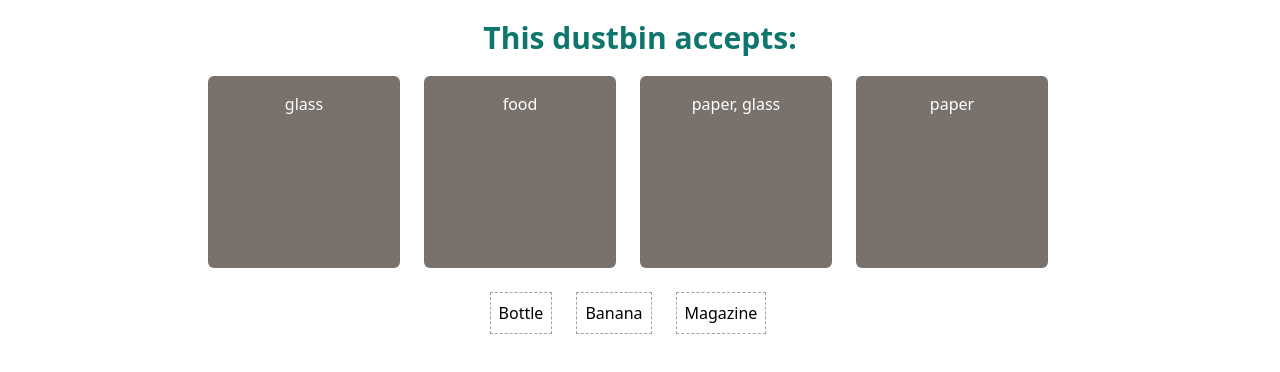
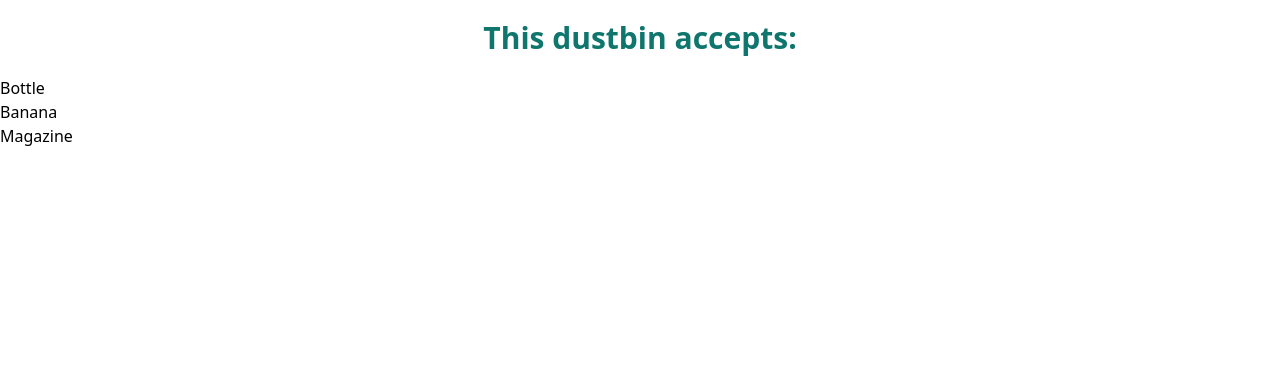
Before and after one commit to BulochkaBU/dustbin, a React (Vite) app: page / in a window 1280 px wide. Shown: the top 372 px of the page. Built offline with nearby package versions, Linux system fonts and the light colour scheme.

Commit message:
continue

```diff
--- a/package.json
+++ b/package.json
@@ -10,11 +10,14 @@
     "preview": "vite preview"
   },
   "dependencies": {
+    "@reduxjs/toolkit": "^2.0.1",
     "immutability-helper": "^3.1.1",
     "react": "^18.2.0",
     "react-dnd": "^16.0.1",
     "react-dnd-html5-backend": "^16.0.1",
-    "react-dom": "^18.2.0"
+    "react-dom": "^18.2.0",
+    "react-redux": "^9.0.4",
+    "redux": "^5.0.0"
   },
   "devDependencies": {
     "@types/react": "^18.2.37",
--- a/src/Box.tsx
+++ b/src/Box.tsx
@@ -1,22 +1,22 @@
-import { memo } from "react";
 import { useDrag } from "react-dnd";
+import { Category } from "./ItemTypes";
 
 export interface BoxProps {
   name: string;
-  category: string;
+  currentCategory: Category;
   isDropped: boolean;
 }
 
-export const Box = memo(function Box({ name, category, isDropped }: BoxProps) {
+export const Box = function Box({ name, currentCategory, isDropped }: BoxProps) {
   const [{ opacity }, drag] = useDrag(
     () => ({
-      type: category,
+      type: currentCategory,
       item: { name },
       collect: (monitor) => ({
         opacity: monitor.isDragging() ? 0.4 : 1,
       }),
     }),
-    [name, category]
+    [name, currentCategory]
   );
 
   return (
@@ -29,4 +29,4 @@ export const Box = memo(function Box({ name, category, isDropped }: BoxProps) {
       {isDropped ? <s>{name}</s> : name}
     </div>
   );
-});
+};
--- a/src/Container.tsx
+++ b/src/Container.tsx
@@ -1,99 +1,51 @@
-import update from "immutability-helper";
-import { memo, useCallback, useState } from "react";
+import { useSelector } from "react-redux";
+import { DustbinState } from "./dustbinSlice";
 
-import { Box } from "./Box";
-import { Dustbin } from "./Dustbin";
-import { Categories, ProductTypes } from "./ItemTypes";
+function Container() {
+  const selectProducts = (state: DustbinState) => state.tt.products;
+  const products = useSelector(selectProducts);
+  console.log(products);
 
-interface DustbinState {
-  accepts: string[];
-  addedProducts: ProductTypes[];
-}
-
-interface BoxState {
-  name: string;
-  category: string;
-}
-
-export interface DustbinSpec {
-  accepts: string[];
-  addedProducts: ProductTypes[];
-}
-export interface BoxSpec {
-  name: string;
-  addedProducts: ProductTypes[];
-}
-export interface ContainerState {
-  droppedBoxNames: string[];
-  dustbins: DustbinSpec[];
-  boxes: BoxSpec[];
-}
-
-export const Container = memo(function Container() {
-  const [dustbins, setDustbins] = useState<DustbinState[]>([
-    { accepts: [Categories.GLASS], addedProducts: [] },
-    { accepts: [Categories.FOOD], addedProducts: [] },
-    {
-      accepts: [Categories.PAPER, Categories.GLASS],
-      addedProducts: [],
-    },
-    { accepts: [Categories.PAPER], addedProducts: [] },
-  ]);
-
-  const [boxes] = useState<BoxState[]>([
-    { name: "Bottle", category: Categories.GLASS },
-    { name: "Banana", category: Categories.FOOD },
-    { name: "Magazine", category: Categories.PAPER },
-  ]);
-
-  const [droppedBoxNames, setDroppedBoxNames] = useState<string[]>([]);
-
-  function isDropped(list: string[], boxName: string) {
-    return list.indexOf(boxName) > -1;
-  }
-
-  const handleDrop = useCallback(
-    (index: number, product: ProductTypes) => {
-      const productWithCategory = {
-        ...product,
-        currentCategory: dustbins[index].accepts,
-      };
-
-      setDroppedBoxNames(update(droppedBoxNames, product.name ? { $push: [product.name] } : { $push: [] }));
-      setDustbins(
-        update(dustbins, {
-          [index]: {
-            addedProducts: {
-              $push: [productWithCategory],
-            },
-          },
-        })
-      );
-    },
-    [droppedBoxNames, dustbins]
-  );
+  // const handleDrop = useCallback(
+  //   (product: ProductTypes, index: number) => {
+  //     dispatch(setDroppedBoxNames({ product }));
+  //     dispatch(addProductToDustbin({ product, dustbinIndex: index }));
+  //   },
+  //   [droppedBoxNames, dustbins]
+  // );
 
   return (
     <div>
-      <div className="flex justify-center">
-        {dustbins.map(({ accepts, addedProducts }, index) => (
-          <Dustbin
-            accept={accepts}
-            addedProducts={addedProducts}
-            onDrop={(product) => handleDrop(index, product)}
-            key={index}
-            isDropped={(product) => isDropped(droppedBoxNames, product.name || "")}
-          />
+      <div>
+        {products.map((product, index) => (
+          <div key={index}>{product.name}</div>
         ))}
       </div>
+      {/* <div className="flex justify-center">
+        {dustbins.length > 0 &&
+          dustbins.map(({ accepts }, index) => (
+            <Dustbin
+              accept={accepts}
+              // addedProductsInDustbin={addedProductsInDustbin}
+              // onDrop={(product) => handleDrop(product, index)}
+              key={index}
+            />
+          ))}
+      </div> */}
 
-      <div className="flex justify-center">
-        {boxes.map(({ name, category }, index) => (
-          <Box name={name} category={category} isDropped={isDropped(droppedBoxNames, name)} key={index} />
-        ))}
-      </div>
+      {/* <div className="flex justify-center">
+        {products &&
+          products.map(({ name, currentCategory }, index) => (
+            <Box
+              name={name}
+              currentCategory={currentCategory}
+              isDropped={isDropped(name)}
+              key={index}
+            />
+          ))}
+      </div> */}
     </div>
   );
-});
+}
 
 export default Container;
--- a/src/Dustbin.tsx
+++ b/src/Dustbin.tsx
@@ -1,46 +1,48 @@
-import { memo } from "react";
-import { useDrop } from "react-dnd";
-import { ProductTypes } from "./ItemTypes";
+// import { useDrop } from "react-dnd";
+// import { ProductTypes } from "./ItemTypes";
 
 export interface DustbinProps {
   accept: string[];
-  addedProducts?: ProductTypes[];
-  onDrop: (product: ProductTypes) => void;
-  isDropped: (product: ProductTypes) => boolean;
+  // addedProductsInDustbin?: ProductTypes[];
+  // onDrop: (product: ProductTypes) => void;
 }
 
-export const Dustbin = memo(function Dustbin({ accept, addedProducts, onDrop }: DustbinProps) {
-  const [{ isOver, canDrop }, drop] = useDrop({
-    accept,
-    drop: onDrop,
-    collect: (monitor) => ({
-      isOver: monitor.isOver(),
-      canDrop: monitor.canDrop(),
-    }),
-  });
+export const Dustbin = function Dustbin({ accept }: DustbinProps) {
+  // const [{ isOver, canDrop }, drop] = useDrop({
+  //   accept,
+  //   drop: onDrop,
+  //   collect: (monitor) => ({
+  //     isOver: monitor.isOver(),
+  //     canDrop: monitor.canDrop(),
+  //   }),
+  // });
 
-  const isActive = isOver && canDrop;
-  let backgroundColor = "bg-stone-500";
-  if (isActive) {
-    backgroundColor = "bg-indigo-800";
-  } else if (canDrop) {
-    backgroundColor = "bg-indigo-400";
-  }
+  // const isActive = isOver && canDrop;
+  // let backgroundColor = "bg-stone-500";
+  // if (isActive) {
+  //   backgroundColor = "bg-indigo-800";
+  // } else if (canDrop) {
+  //   backgroundColor = "bg-indigo-400";
+  // }
 
   return (
-    <div
-      ref={drop}
-      className={`h-48 w-48 mr-6 mb-6 text-white p-4 text-center text-base  leading-normal flex flex-col ${backgroundColor} rounded-md`}
-      data-testid="dustbin"
-    >
-      {isActive ? "Release to drop" : `${accept.join(", ")}`}
+    <div>{accept}</div>
+    // <div
+    //   ref={drop}
+    //   className={`h-48 w-48 mr-6 mb-6 text-white p-4 text-center text-base  leading-normal flex flex-col ${backgroundColor} rounded-md`}
+    //   data-testid="dustbin"
+    // >
+    //   {isActive ? "Release to drop" : `${accept.join(", ")}`}
 
-      {addedProducts &&
-        addedProducts.map((product) => (
-          <p key={product.name} className="p-2 my-1 bg-pink-300 text-black flex justify-center rounded">
-            {product.name}
-          </p>
-        ))}
-    </div>
+    //   {addedProductsInDustbin &&
+    //     addedProductsInDustbin.map((product) => (
+    //       <p
+    //         key={product.name}
+    //         className="p-2 my-1npm install redux react-redux bg-pink-300 text-black flex justify-center rounded"
+    //       >
+    //         {product.name}
+    //       </p>
+    //     ))}
+    // </div>
   );
-});
+};
--- a/src/ItemTypes.ts
+++ b/src/ItemTypes.ts
@@ -1,16 +1,12 @@
-export interface CategoriesTypes {
-  FOOD: string;
-  GLASS: string;
-  PAPER: string;
+export type CategoryTypes = "FOOD" | "PAPER" | "GLASS";
+
+export interface ProductTypes {
+  id: number;
+  name: string;
+  currentCategory: CategoryTypes;
 }
 
-export const Categories: CategoriesTypes = {
-  FOOD: "food",
-  GLASS: "glass",
-  PAPER: "paper",
-};
-
-export interface ProductTypes {
-  name?: string;
-  currentCategory?: string[];
+export interface DustbinTypes {
+  accepts: CategoryTypes[];
+  addedProductsInDustbin: ProductTypes[];
 }
--- /dev/null
+++ b/src/const.ts
@@ -0,0 +1,5 @@
+export const Categories = {
+  FOOD: "FOOD",
+  PAPER: "PAPER",
+  GLASS: "GLASS",
+} as const;
--- /dev/null
+++ b/src/dustbinSlice.ts
@@ -0,0 +1,64 @@
+import { createSlice, PayloadAction } from "@reduxjs/toolkit";
+import { DustbinTypes, ProductTypes } from "./ItemTypes";
+import { Categories } from "./const";
+
+export interface DustbinState {
+  dustbins: DustbinTypes[];
+  products: ProductTypes[];
+  addedProductsInDustbin: ProductTypes[];
+  droppedBoxNames: string[];
+}
+
+const initialState: DustbinState = {
+  dustbins: [
+    { accepts: [Categories.GLASS], addedProductsInDustbin: [] },
+    { accepts: [Categories.FOOD], addedProductsInDustbin: [] },
+    {
+      accepts: [Categories.PAPER, Categories.GLASS],
+      addedProductsInDustbin: [],
+    },
+    { accepts: [Categories.PAPER], addedProductsInDustbin: [] },
+  ],
+  products: [
+    { id: 12, name: "Bottle", currentCategory: Categories.GLASS },
+    { id: 14, name: "Banana", currentCategory: Categories.FOOD },
+    { id: 16, name: "Magazine", currentCategory: Categories.PAPER },
+  ],
+  addedProductsInDustbin: [],
+  droppedBoxNames: [],
+};
+
+const dustbinSlice = createSlice({
+  name: "tt",
+  initialState,
+  reducers: {
+    removeProductFromDustbin(
+      state,
+      action: PayloadAction<{ product: ProductTypes; dustbinIndex: number }>
+    ) {
+      const { product, dustbinIndex } = action.payload;
+      state.dustbins[dustbinIndex].addedProductsInDustbin = state.dustbins[
+        dustbinIndex
+      ].addedProductsInDustbin.filter((item) => item.name !== product.name);
+      state.addedProductsInDustbin = state.addedProductsInDustbin.filter(
+        (item) => item.name !== product.name
+      );
+    },
+    addProductToDustbin(
+      state,
+      action: PayloadAction<{ product: ProductTypes; dustbinIndex: number }>
+    ) {
+      const { product, dustbinIndex } = action.payload;
+      state.dustbins[dustbinIndex].addedProductsInDustbin.push(product);
+      state.addedProductsInDustbin.push(product);
+    },
+    setDroppedBoxNames(state, action: PayloadAction<{ product: ProductTypes }>) {
+      const { product } = action.payload;
+      product.name ? state.droppedBoxNames.push(product.name) : null;
+    },
+  },
+});
+
+export const { removeProductFromDustbin, addProductToDustbin, setDroppedBoxNames } =
+  dustbinSlice.actions;
+export default dustbinSlice.reducer;
--- a/src/main.tsx
+++ b/src/main.tsx
@@ -2,10 +2,14 @@ import React from "react";
 import ReactDOM from "react-dom/client";
 import App from "./App.tsx";
 import "./index.css";
+import store from "./store.ts";
+import { Provider } from "react-redux";
 
 ReactDOM.createRoot(document.getElementById("root")!).render(
   <React.StrictMode>
     <h1 className="text-3xl font-bold text-center text-teal-700 p-5">This dustbin accepts:</h1>
-    <App />
+    <Provider store={store}>
+      <App />
+    </Provider>
   </React.StrictMode>
 );
--- /dev/null
+++ b/src/store.ts
@@ -0,0 +1,10 @@
+import { configureStore } from "@reduxjs/toolkit";
+import dustbinSlice from "./dustbinSlice";
+
+const store = configureStore({
+  reducer: {
+    tt: dustbinSlice,
+  },
+});
+
+export default store;
```
Also changed, not shown: 1 other file (tests, documents, lock files or other folders).
